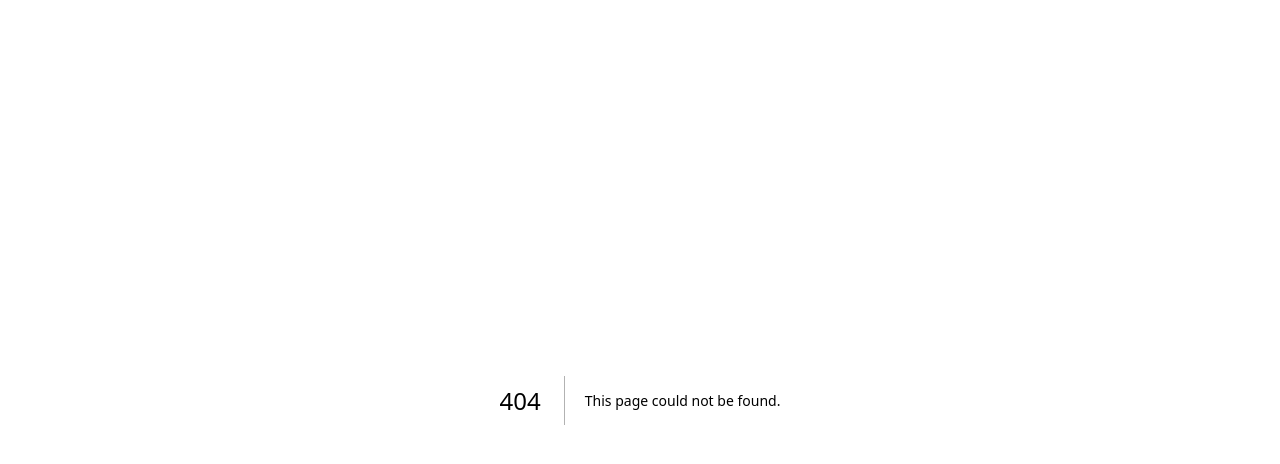
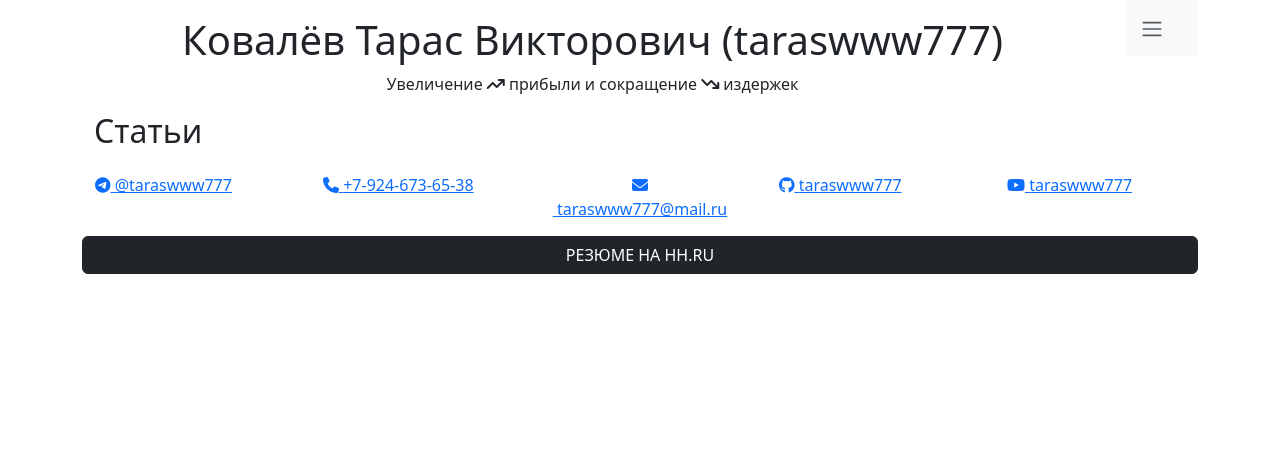
Before and after one commit to taraswww777/taraswww777.dev, a Next.js app: page /articles in a window 1280 px wide. Before the commit this address had no page. Shown: the top 464 px of the page. Built offline with nearby package versions, Linux system fonts and the light colour scheme.

Commit message:
add PageTemplates

```diff
--- /dev/null
+++ b/src/components/PageTemplates/PageTemplates.tsx
@@ -0,0 +1,34 @@
+import {FC, PropsWithChildren} from 'react';
+import {HeaderComponent} from '../header/header.component';
+import {ContactsComponent} from '../contacts/contacts.component';
+import {Menu} from './components/Menu';
+
+export const PageTemplates: FC<PropsWithChildren> = ({children}) => {
+  return (
+    <div className="container">
+      <div className="row">
+        <header className="col-11">
+          <HeaderComponent />
+        </header>
+        <div className="col-1">
+          <Menu />
+        </div>
+        <main className="col-12">
+          {children}
+        </main>
+        <footer
+          className="col-12 pt-2"
+        >
+          <ContactsComponent />
+          <a
+            className="btn btn-dark d-block text-uppercase mt-2"
+            href="https://spb.hh.ru/resume/4c039332ff03d40aad0039ed1f364961696744"
+            target="_blank"
+          >
+            Резюме на Hh.ru
+          </a>
+        </footer>
+      </div>
+    </div>
+  )
+}
--- /dev/null
+++ b/src/components/PageTemplates/components/Menu.tsx
@@ -0,0 +1,40 @@
+import {getPageUrl, PAGE_NAMES} from '../../../constants/pages';
+import {useToggle} from '../../../hooks/useToggle';
+import {FaIcon} from '../../fa-icon';
+import {useRouter} from 'next/router';
+import {memo, useCallback} from 'react';
+import Link from 'next/link';
+
+export const Menu = memo(() => {
+  const {value: isOpen, toggle} = useToggle();
+  const router = useRouter();
+
+  const isActive = useCallback((pageName: PAGE_NAMES) => {
+    const url = getPageUrl(pageName)();
+
+    return (url === router.pathname);
+  }, []);
+
+  return (
+    <nav className="navbar bg-body-tertiary" style={{position: 'relative'}}>
+      <button className="btn btn-light" type="button" onClick={toggle}>
+        <span className="navbar-toggler-icon"></span>
+      </button>
+      <ul className={`navbar-nav bg-light  text-end top-100 end-0  ps-4 pe-4 pt-2 pb-2 me-auto mb-2 mb-lg-0 ${isOpen ? 'show' : 'd-none'}`}
+          style={{position: 'absolute'}}
+      >
+        <li className="nav-item">
+          <Link
+            className={[`nav-link`, isActive(PAGE_NAMES.HOME) ? 'active' : ''].join(' ')}
+            href={getPageUrl(PAGE_NAMES.HOME)()
+            }><FaIcon iconName={'fa-solid fa-home'} /></Link>
+        </li>
+        <li className="nav-item">
+          <Link
+            className={[`nav-link`, isActive(PAGE_NAMES.ARTICLES) ? 'active' : ''].join(' ')}
+            href={getPageUrl(PAGE_NAMES.ARTICLES)()}>Статьи</Link>
+        </li>
+      </ul>
+    </nav>
+  );
+});
--- /dev/null
+++ b/src/components/PageTemplates/index.tsx
@@ -0,0 +1 @@
+export {PageTemplates} from './PageTemplates';
--- /dev/null
+++ b/src/constants/common.ts
@@ -0,0 +1 @@
+export const SITE_NAME = 'taraswww777.dev';
--- /dev/null
+++ b/src/constants/pages.ts
@@ -0,0 +1,15 @@
+export enum PAGE_NAMES {
+  HOME = 'HOME',
+  ARTICLES = 'ARTICLES',
+  ARTICLES_ITEM = 'ARTICLES_ITEM',
+}
+
+type PageParams = Record<string, string | number>;
+
+const PAGE_URLS: Record<PAGE_NAMES, (params?: PageParams) => string> = {
+  [PAGE_NAMES.HOME]: () => '/',
+  [PAGE_NAMES.ARTICLES]: () => '/articles',
+  [PAGE_NAMES.ARTICLES_ITEM]: ({id} = {}) => `/articles/${id}`
+}
+
+export const getPageUrl = (pageName: PAGE_NAMES) => PAGE_URLS[pageName];
--- /dev/null
+++ b/src/hooks/useToggle.ts
@@ -0,0 +1,17 @@
+import {useState} from 'react';
+
+export const useToggle = (initValue: boolean = false) => {
+  const [value, setValue] = useState<boolean>(initValue);
+
+  const setFalse = () => setValue(false);
+  const setTrue = () => setValue(true);
+  const toggle = () => setValue(!value);
+
+  return {
+    value,
+    setValue,
+    setFalse,
+    setTrue,
+    toggle
+  }
+}
--- a/src/pages/_app.tsx
+++ b/src/pages/_app.tsx
@@ -1,12 +1,13 @@
-import '../styles/globals.scss'
 import type {AppProps} from 'next/app'
 import Head from 'next/head'
+import {SITE_NAME} from 'src/constants/common';
+import 'src/styles/globals.scss'
 
 export default function App({Component, pageProps}: AppProps) {
   return (
     <>
       <Head>
-        <title>taraswww777.dev</title>
+        <title>{SITE_NAME}</title>
         <meta name="viewport" content="width=device-width, initial-scale=1"/>
         <meta charSet='utf-8' />
         <link rel="icon" href="/favicon.ico" />
--- /dev/null
+++ b/src/pages/articles/PageArticles.tsx
@@ -0,0 +1,21 @@
+import {PageTemplates} from '../../components/PageTemplates';
+import Head from 'next/head';
+
+export const Articles = () => {
+  return (
+    <PageTemplates>
+      <Head>
+        <title>Статьи</title>
+      </Head>
+      <div className="container">
+        <div className="row">
+          <div className="col-12">
+            <h1 className="h2">Статьи</h1>
+          </div>
+          <div className="col-12">
+          </div>
+        </div>
+      </div>
+    </PageTemplates>
+  )
+}
--- /dev/null
+++ b/src/pages/articles/index.tsx
@@ -0,0 +1,3 @@
+import {Articles} from './PageArticles';
+
+export default Articles;
```
Also changed, not shown: src/pages/index.tsx (+6 -26 lines), src/public/assets/my-short-logo.png (added).
